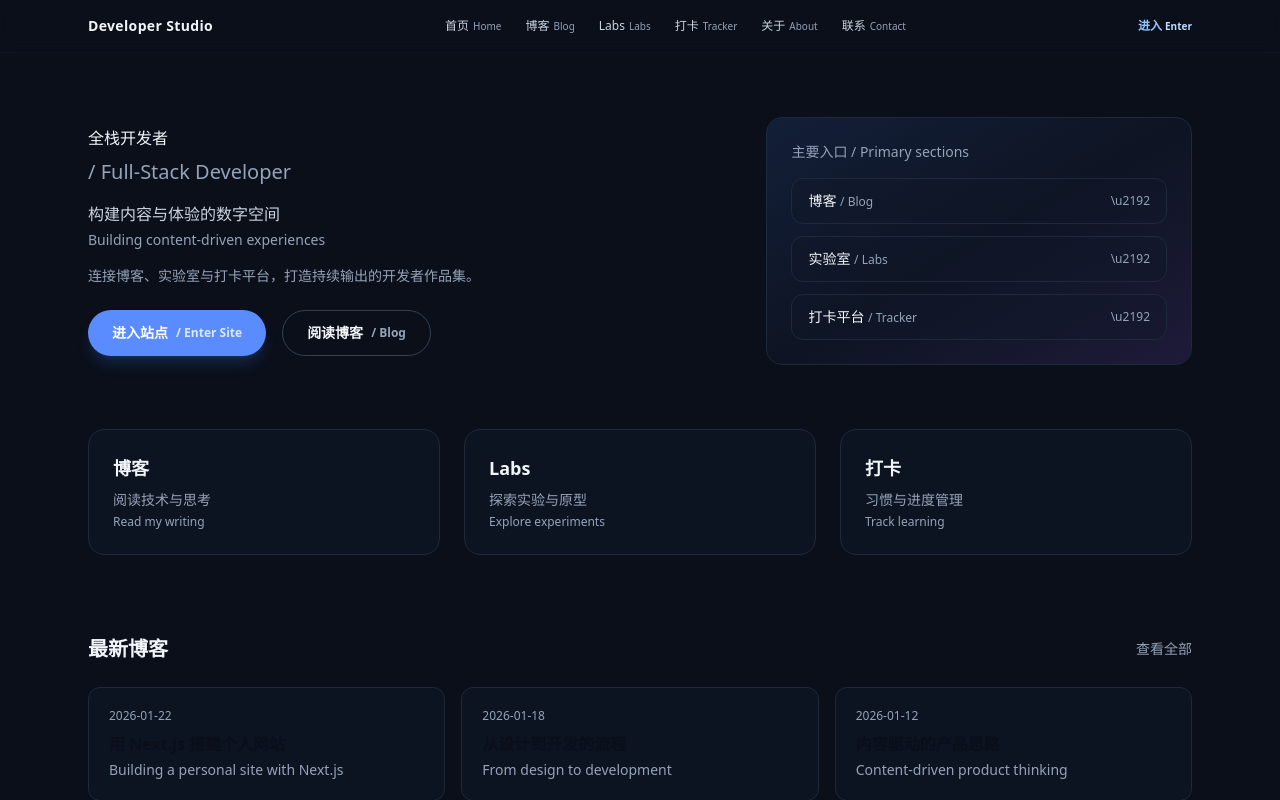
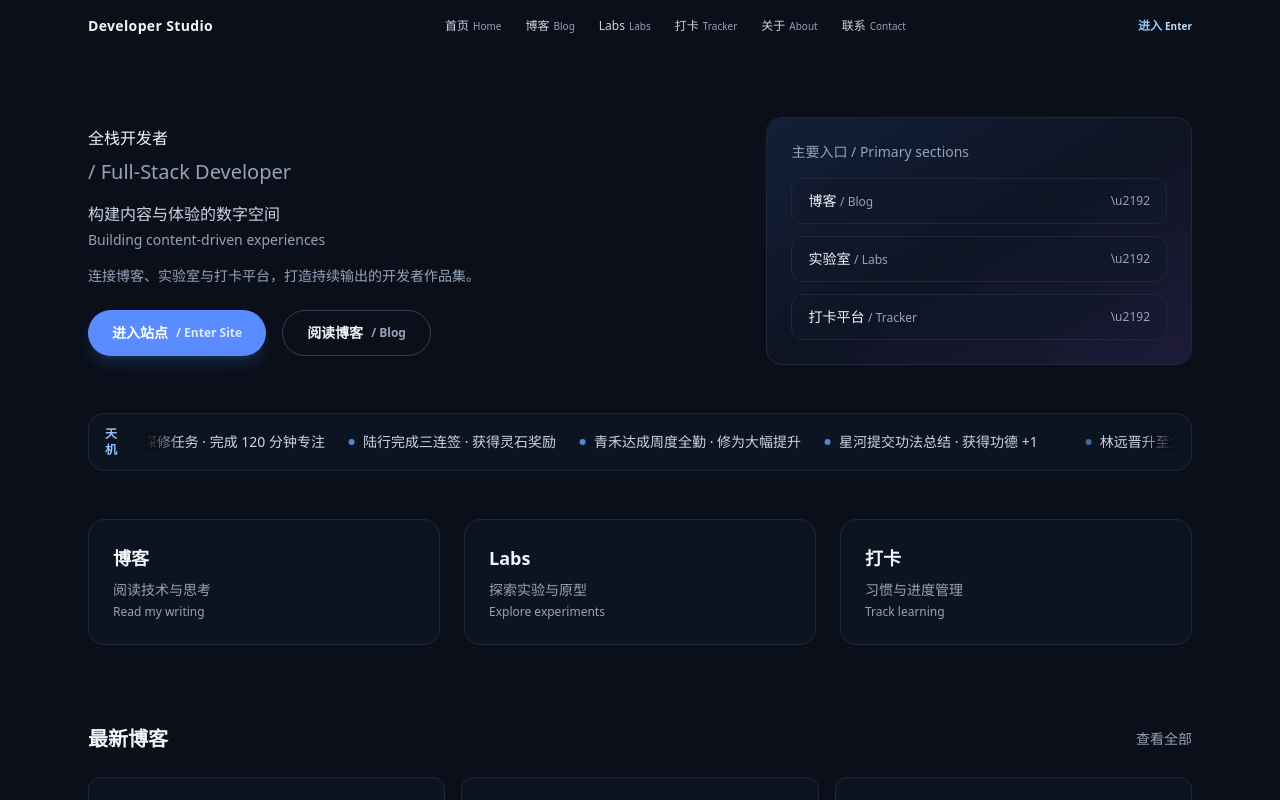
Before and after one commit to Oracle0703/website, a Next.js app in the folder frontend/: page / in a window 1280 px wide. Shown: the top 800 px of the page. Built offline with nearby package versions, Linux system fonts and the light colour scheme.

Commit message:
feat(首页): 添加修仙公告滚动条组件
实现公告滚动条功能，包含渐隐效果和动画，支持响应式设计
新增公告数据展示组件，集成到首页布局中
添加修仙签到积分制度规范文档

```diff
--- a/frontend/app/globals.css
+++ b/frontend/app/globals.css
@@ -9,3 +9,61 @@
 body {
   @apply bg-base text-slate-100 antialiased;
 }
+
+.ticker {
+  position: relative;
+  overflow: hidden;
+  width: 100%;
+}
+
+.ticker::before,
+.ticker::after {
+  content: "";
+  position: absolute;
+  top: 0;
+  bottom: 0;
+  width: 36px;
+  pointer-events: none;
+  z-index: 1;
+}
+
+.ticker::before {
+  left: 0;
+  background: linear-gradient(to right, rgba(11, 15, 26, 1), rgba(11, 15, 26, 0));
+}
+
+.ticker::after {
+  right: 0;
+  background: linear-gradient(to left, rgba(11, 15, 26, 1), rgba(11, 15, 26, 0));
+}
+
+.ticker-track {
+  display: flex;
+  gap: 24px;
+  width: max-content;
+  animation: ticker-scroll 22s linear infinite;
+}
+
+.ticker-group {
+  display: flex;
+  gap: 24px;
+  padding-right: 24px;
+  align-items: center;
+  width: max-content;
+}
+
+@keyframes ticker-scroll {
+  from {
+    transform: translateX(0);
+  }
+  to {
+    transform: translateX(-50%);
+  }
+}
+
+@media (prefers-reduced-motion: reduce) {
+  .ticker-track {
+    animation: none;
+    transform: none;
+  }
+}
--- /dev/null
+++ b/frontend/components/announcement-ticker.tsx
@@ -0,0 +1,43 @@
+"use client";
+
+type AnnouncementTickerProps = {
+  items: string[];
+  label?: string;
+};
+
+export function AnnouncementTicker({
+  items,
+  label = "修行公告"
+}: AnnouncementTickerProps) {
+  const announcements = items.length > 0 ? items : ["暂无最新动态"];
+
+  return (
+    <div className="rounded-2xl border border-slate-800 bg-surface/60 px-4 py-3">
+      <div className="flex items-center gap-3 text-sm text-slate-300">
+        <span className="text-xs font-semibold uppercase tracking-[0.2em] text-blue-300">
+          天机
+        </span>
+        <div className="ticker" aria-label={label}>
+          <div className="ticker-track">
+            <ul className="ticker-group">
+              {announcements.map((item, index) => (
+                <li key={`${item}-${index}`} className="flex items-center gap-2">
+                  <span className="h-1.5 w-1.5 rounded-full bg-blue-400/80" />
+                  <span className="whitespace-nowrap">{item}</span>
+                </li>
+              ))}
+            </ul>
+            <ul className="ticker-group" aria-hidden="true">
+              {announcements.map((item, index) => (
+                <li key={`${item}-${index}-duplicate`} className="flex items-center gap-2">
+                  <span className="h-1.5 w-1.5 rounded-full bg-blue-400/60" />
+                  <span className="whitespace-nowrap">{item}</span>
+                </li>
+              ))}
+            </ul>
+          </div>
+        </div>
+      </div>
+    </div>
+  );
+}
--- a/frontend/components/home/home-page-client.tsx
+++ b/frontend/components/home/home-page-client.tsx
@@ -2,6 +2,7 @@
 
 import Link from "next/link";
 import { useEffect, useState } from "react";
+import { AnnouncementTicker } from "../announcement-ticker";
 import { RevealSection } from "../reveal-section";
 
 const copy = {
@@ -100,6 +101,14 @@ const skillTags = [
   "Cloud"
 ];
 
+const announcements = [
+  "林远晋升至金丹境 · 连续修行 30 日",
+  "苏璃触发深修任务 · 完成 120 分钟专注",
+  "陆行完成三连签 · 获得灵石奖励",
+  "青禾达成周度全勤 · 修为大幅提升",
+  "星河提交功法总结 · 获得功德 +1"
+];
+
 export function HomePageClient() {
   const [isMounted, setIsMounted] = useState(false);
 
@@ -195,7 +204,11 @@ export function HomePageClient() {
         </div>
       </section>
 
-      <section className={`mt-16 grid gap-6 md:grid-cols-3 ${heroMotion("delay-500")}`}>
+      <section className={`mt-12 ${heroMotion("delay-400")}`}>
+        <AnnouncementTicker items={announcements} />
+      </section>
+
+      <section className={`mt-12 grid gap-6 md:grid-cols-3 ${heroMotion("delay-500")}`}>
         {copy.entryCards.map((card) => (
           <Link
             key={card.title}
```
Also changed, not shown: 1 other file (tests, documents, lock files or other folders).
